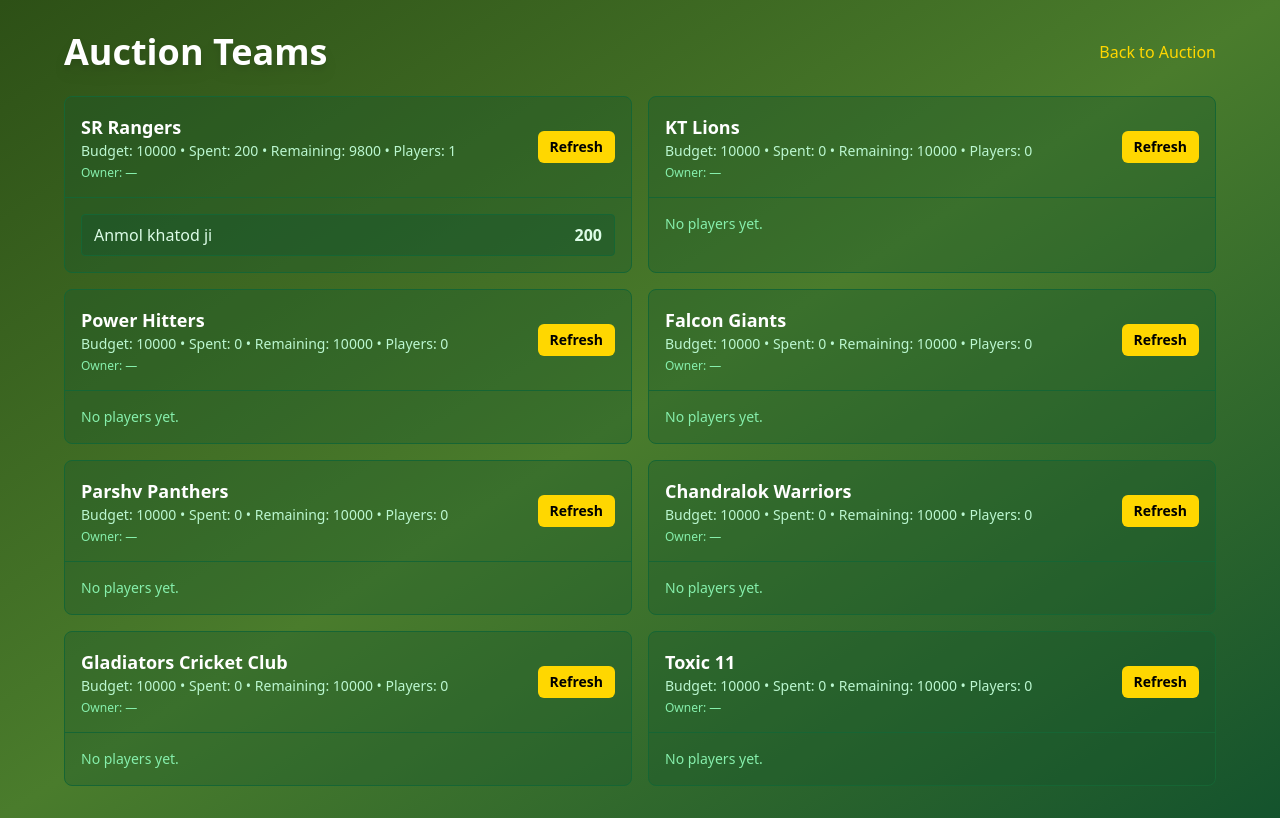
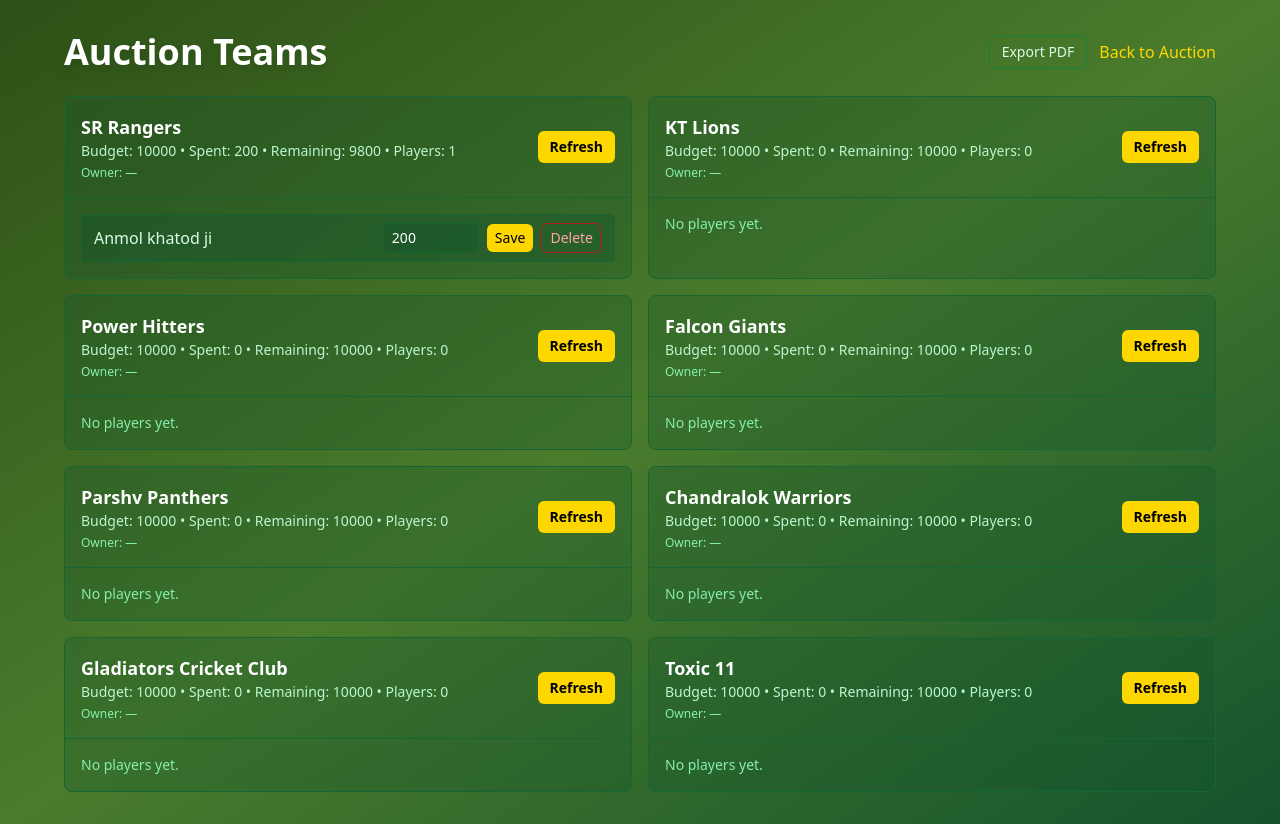
Before and after one commit to rajkothari-3156/JCL-Chandrapur, a Next.js app: page /auction/teams in a window 1280 px wide. Built offline with nearby package versions, Linux system fonts and the light colour scheme.

Commit message:
Updated teams page inside auction

```diff
--- a/app/auction/teams/page.tsx
+++ b/app/auction/teams/page.tsx
@@ -14,6 +14,8 @@ export default function AuctionTeamsPage() {
   const [state, setState] = useState<AuctionState | null>(null)
   const [loading, setLoading] = useState(true)
   const [error, setError] = useState<string | null>(null)
+  const [saving, setSaving] = useState<string | null>(null)
+  const handlePrint = () => { if (typeof window !== 'undefined') window.print() }
 
   const load = async () => {
     setLoading(true)
@@ -32,12 +34,43 @@ export default function AuctionTeamsPage() {
 
   useEffect(() => { load() }, [])
 
+  const updatePoints = async (team: string, fullName: string, points: number) => {
+    setSaving(`${team}:${fullName}`)
+    try {
+      const res = await fetch('/api/auction/state', { method: 'POST', headers: { 'Content-Type': 'application/json' }, body: JSON.stringify({ action: 'updatePoints', team, fullName, points }) })
+      const json = await res.json()
+      if (!res.ok) throw new Error(json?.error || 'Failed to update points')
+      setState(json.state)
+    } catch (e: any) {
+      setError(e?.message ?? 'Failed to update')
+    } finally {
+      setSaving(null)
+    }
+  }
+
+  const removePlayer = async (fullName: string) => {
+    setSaving(`del:${fullName}`)
+    try {
+      const res = await fetch('/api/auction/state', { method: 'POST', headers: { 'Content-Type': 'application/json' }, body: JSON.stringify({ action: 'unsell', fullName }) })
+      const json = await res.json()
+      if (!res.ok) throw new Error(json?.error || 'Failed to delete player')
+      setState(json.state)
+    } catch (e: any) {
+      setError(e?.message ?? 'Failed to delete')
+    } finally {
+      setSaving(null)
+    }
+  }
+
   return (
     <main className="min-h-screen p-4 md:p-8">
       <div className="max-w-6xl mx-auto space-y-6">
-        <div className="flex items-center justify-between">
+        <div className="flex items-center justify-between print:mb-2">
           <h1 className="text-3xl md:text-4xl font-bold text-white drop-shadow-lg">Auction Teams</h1>
-          <a className="text-cricket-gold hover:underline" href="/auction">Back to Auction</a>
+          <div className="flex items-center gap-3 print:hidden">
+            <button onClick={handlePrint} className="px-3 py-1.5 rounded-md border border-green-700 text-green-100 text-sm">Export PDF</button>
+            <a className="text-cricket-gold hover:underline" href="/auction">Back to Auction</a>
+          </div>
         </div>
 
         {loading && <div className="text-green-100">Loading...</div>}
@@ -69,9 +102,23 @@ export default function AuctionTeamsPage() {
                   )}
                   <div className="grid gap-2">
                     {(state?.teams[name]?.players || []).map((p, i) => (
-                      <div key={i} className="grid grid-cols-[1fr_auto] items-center rounded border border-green-800 bg-green-900/40 px-3 py-2">
-                        <div className="text-green-100">{p.fullName}</div>
-                        <div className="text-green-100 font-semibold">{p.points}</div>
+                      <div key={i} className="grid grid-cols-[1fr_auto_auto_auto] items-center gap-2 rounded border border-green-800 bg-green-900/40 px-3 py-2">
+                        <div className="text-green-100 truncate" title={p.fullName}>{p.fullName}</div>
+                        <input
+                          type="number"
+                          defaultValue={p.points}
+                          className="w-24 rounded-md border border-green-800 bg-green-900/40 text-white px-2 py-1 text-sm"
+                          onBlur={(e)=>{
+                            const val = parseInt(e.currentTarget.value||'0',10);
+                            if (!isNaN(val) && val !== p.points) updatePoints(name, p.fullName, val)
+                          }}
+                        />
+                        <button disabled={saving===`${name}:${p.fullName}`}
+                          onClick={()=>updatePoints(name, p.fullName, parseInt((document.activeElement as HTMLInputElement)?.value || String(p.points), 10) || p.points)}
+                          className="px-2 py-1 rounded-md bg-cricket-gold text-black text-sm disabled:opacity-50">Save</button>
+                        <button disabled={saving===`del:${p.fullName}`}
+                          onClick={()=>removePlayer(p.fullName)}
+                          className="px-2 py-1 rounded-md border border-red-700 text-red-300 text-sm disabled:opacity-50">Delete</button>
                       </div>
                     ))}
                   </div>
@@ -80,6 +127,17 @@ export default function AuctionTeamsPage() {
             ))}
           </div>
         )}
+        {/* Print styles */}
+        <style jsx global>{`
+          @media print {
+            body { background: #ffffff !important; }
+            main { padding: 0 !important; }
+            a[href]:after { content: '' !important; }
+            .print\:hidden { display: none !important; }
+            .print\:mb-2 { margin-bottom: 0.5rem !important; }
+            table, div, section, article { break-inside: avoid; }
+          }
+        `}</style>
       </div>
     </main>
   )
```
